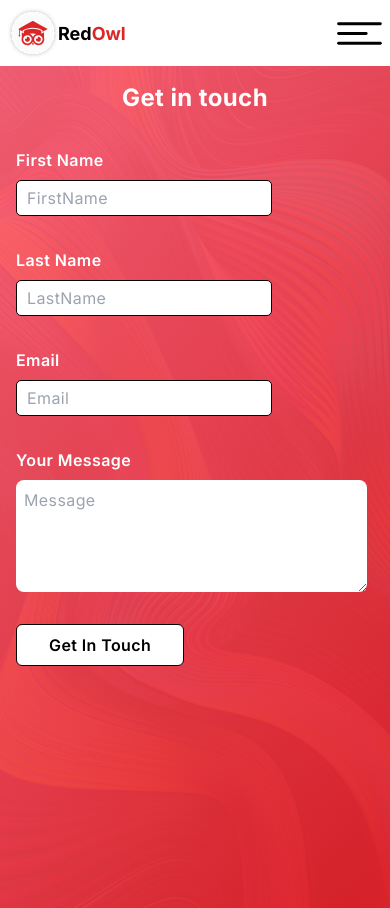
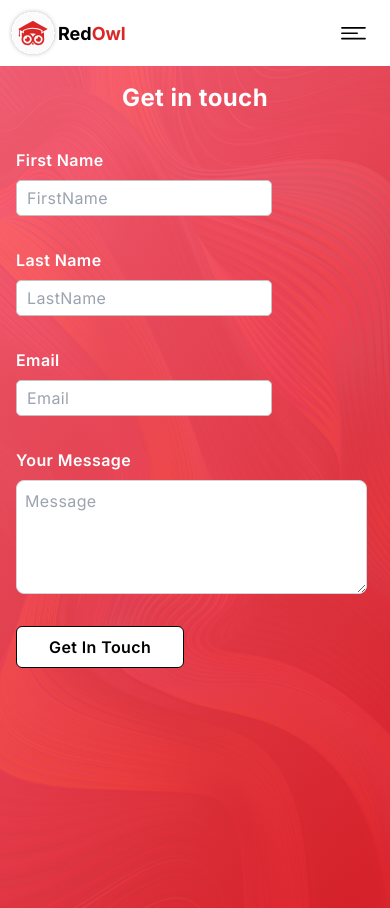
Before and after one commit to Yvg2244/redowl, a Next.js app: page /get-in-touch in a window 390 px wide. Built offline with nearby package versions, Linux system fonts and the light colour scheme.

Commit message:
changed ui_5 menu size

```diff
--- a/app/get-in-touch/page.jsx
+++ b/app/get-in-touch/page.jsx
@@ -79,7 +79,7 @@ const Touchpage = () => {
         <div className="flex gap-2 flex-col">
           <label className="font-semibold ">Your Message</label>
           <textarea
-            className="w-[90vw] md:w-[30rem] border-black rounded-lg p-2"
+            className="w-[90vw] md:w-[30rem] border-[0.5px] border-gray-300 rounded-lg p-2"
             type="textarea"
             rows="4"
             cols="40"
--- a/components/Navbar.jsx
+++ b/components/Navbar.jsx
@@ -36,9 +36,9 @@ const MobileNav = () => {
           </div>
 
           {show ? (
-            <Image height={45} width={45} src={cancel} />
+            <Image className="mr-4" height={20} width={20} src={cancel} />
           ) : (
-            <Image height={45} width={45} src={menu} />
+            <Image className="mr-4" height={25} width={25} src={menu} />
           )}
         </div>
         <header className="bg-white p-[1.5rem] w-[100vw] tracking-wide items-center flex flex-col justify-between md:flex-row lg:justify-between lg:gap-4 h-[100%] md:h-[auto] lg:py-2 lg:p-4">
--- a/src/styles/globals.css
+++ b/src/styles/globals.css
@@ -3,7 +3,7 @@
 @tailwind utilities;
 
 input {
-  border: 1px solid black;
+  border: 1px solid rgb(195, 195, 195);
   border-radius: 5px;
   padding: 5px 10px;
 }
```
